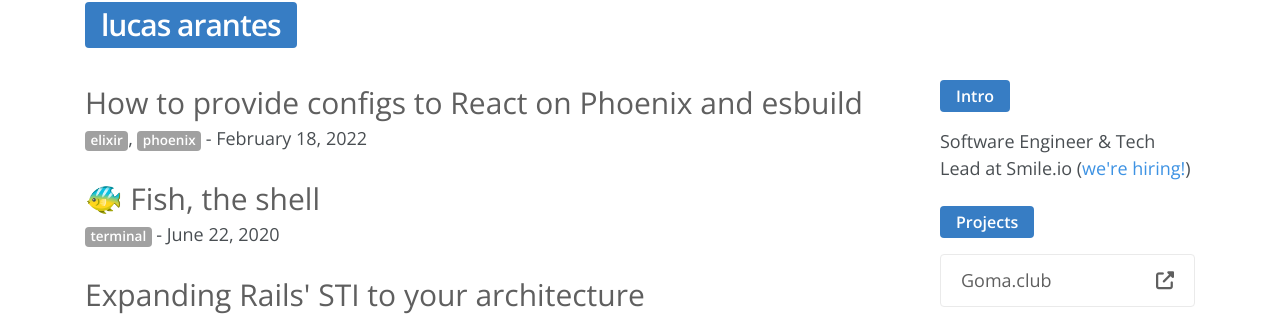
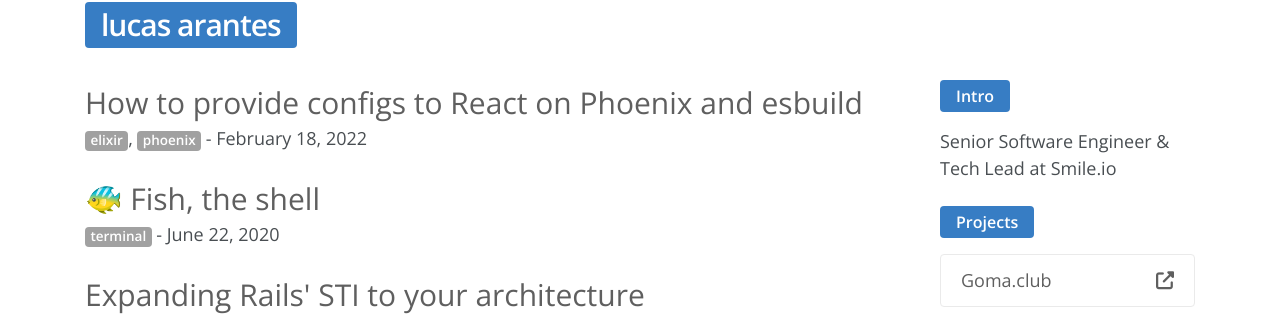
Before and after one commit to lucasprag/lucasprag, a Jekyll site: the page built from index.md, in a window 1280 px wide. Shown: the part 130-451 px from the top of the page. Built offline with Jekyll 4.4.1, drawn with Linux system fonts in a browser that asks for light colours; nearby versions of some CDN libraries; comment, search, counter and statistics services are not loaded.

Commit message:
Not hiring at the moment

```diff
--- a/_includes/sidebar.html
+++ b/_includes/sidebar.html
@@ -4,7 +4,8 @@
   </span>
 
   <div>
-    Software Engineer & Tech Lead at Smile.io (<a href="https://smile.io/careers" target="_blank">we're hiring!</a>)
+    Senior Software Engineer & Tech Lead at Smile.io
+    <!--(<a href="https://smile.io/careers" target="_blank">we're hiring!</a>)-->
   </div>
 
   <span class="badge badge-topic py-2 px-3 mb-3 mt-4">
```
